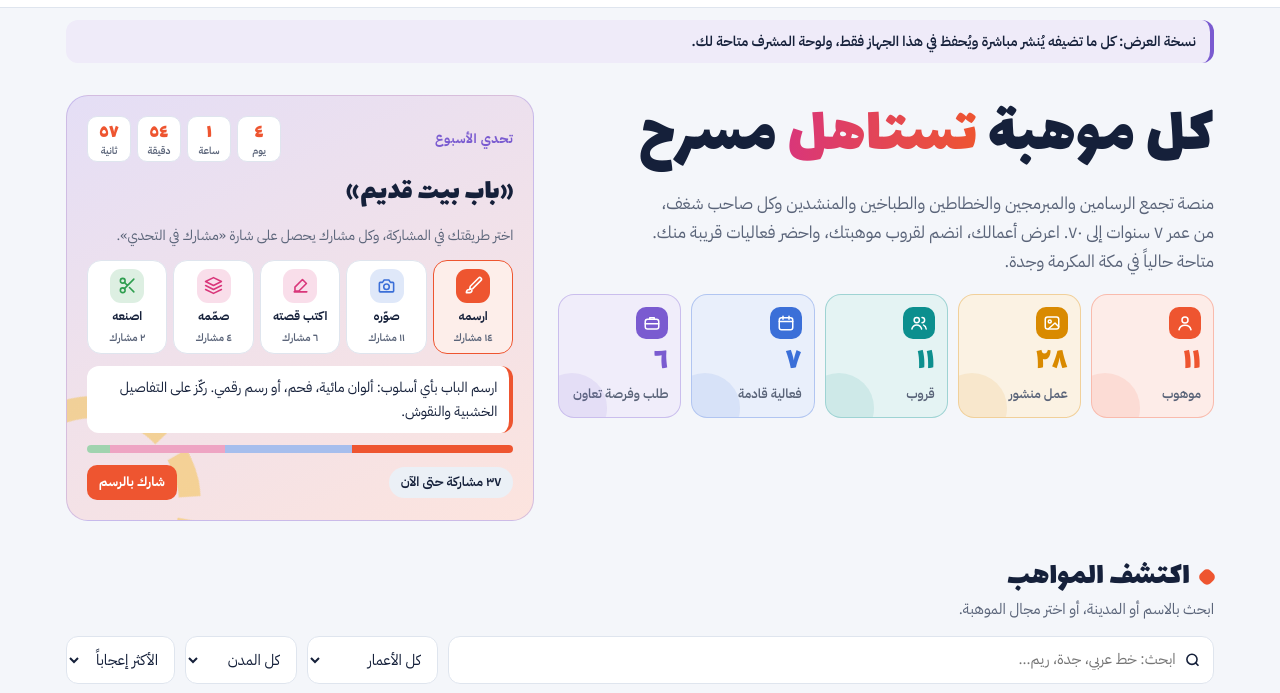
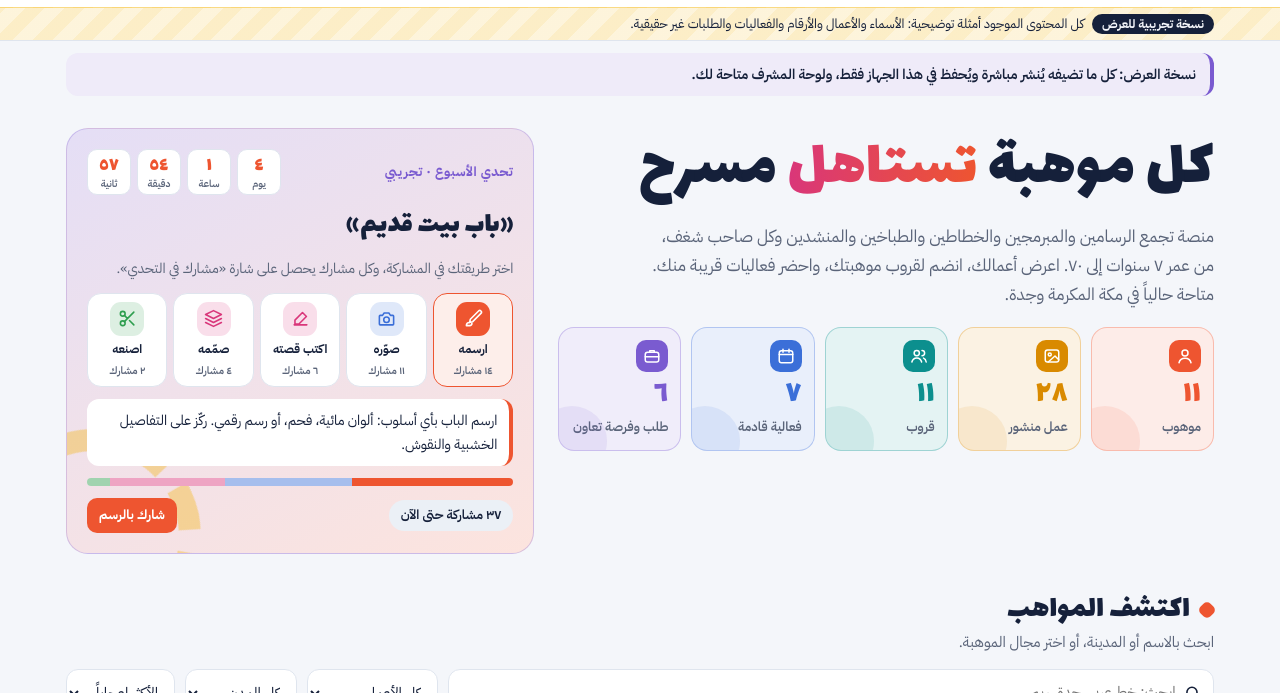
Before and after one commit to 3booza/mawahib-wafan, a plain HTML site: page index.html in a window 1280 px wide. Shown: the part 67-760 px from the top of the page. Drawn offline with Linux system fonts and the light colour scheme.

Commit message:
توضيح أن المنصة نسخة تجريبية للعرض
Co-Authored-By: Claude Opus 5.5 <noreply@anthropic.com>
Claude-Session: https://claude.ai/code/session_016fJpCTGtXmJENzKUT6jZG5

```diff
--- a/index.html
+++ b/index.html
@@ -340,6 +340,12 @@ nav a .ni,nav a .ns{display:none}
   .clock div{min-width:40px}
   .arow .grow{width:100%}
 }
+/* demo notice */
+.demo-ribbon{background:repeating-linear-gradient(-45deg,color-mix(in srgb,var(--sun) 22%,var(--surface)) 0 14px,color-mix(in srgb,var(--sun) 14%,var(--surface)) 14px 28px);border-top:1px solid color-mix(in srgb,var(--sun) 40%,transparent)}
+.demo-ribbon .wrap{display:flex;gap:8px;align-items:baseline;flex-wrap:wrap;padding-block:6px;font-size:13px;line-height:1.5}
+.demo-ribbon b{background:var(--ink);color:var(--bg);padding:1px 10px;border-radius:999px;font-size:12px;white-space:nowrap}
+.demo-ribbon span{color:var(--ink);min-width:0}
+@media (max-width:640px){.demo-ribbon .wrap{font-size:12px;padding-block:5px}}
 @media (prefers-reduced-motion:reduce){*{transition:none!important;animation:none!important}}
 </style>
 
@@ -356,6 +362,7 @@ nav a .ni,nav a .ns{display:none}
       <a href="#join" data-v="join" class="cta"><svg class="ni" viewBox="0 0 24 24" fill="none" stroke="currentColor" stroke-width="2" stroke-linecap="round" stroke-linejoin="round" aria-hidden="true"><circle cx="12" cy="12" r="9"/><path d="M12 8v8M8 12h8"/></svg><span class="nl">أضف موهبتك</span><span class="ns">أضف</span></a>
     </nav>
   </div>
+  <div class="demo-ribbon" role="note"><div class="wrap"><b>نسخة تجريبية للعرض</b><span>كل المحتوى الموجود أمثلة توضيحية: الأسماء والأعمال والأرقام والفعاليات والطلبات غير حقيقية.</span></div></div>
 </header>
 <div class="wrap"><div class="modebar" id="modebar" role="status" hidden></div></div>
 
@@ -375,7 +382,7 @@ nav a .ni,nav a .ns{display:none}
       </div>
     </div>
     <aside class="challenge" aria-label="تحدي الأسبوع" id="chal">
-      <div class="ch-top"><small>تحدي الأسبوع</small><div class="clock num" id="ch-clock" aria-label="الوقت المتبقي"></div></div>
+      <div class="ch-top"><small>تحدي الأسبوع · تجريبي</small><div class="clock num" id="ch-clock" aria-label="الوقت المتبقي"></div></div>
       <h2>«باب بيت قديم»</h2>
       <p>اختر طريقتك في المشاركة، وكل مشارك يحصل على شارة «مشارك في التحدي».</p>
       <div class="acts" id="ch-acts" role="group" aria-label="طرق المشاركة"></div>
@@ -566,7 +573,7 @@ nav a .ni,nav a .ns{display:none}
   </div>
 </section>
 </main>
-<footer class="wrap"><span class="fmark"><svg viewBox="0 0 66 66" aria-hidden="true"><path class="pal" d="M33 5C16 5 4 17 4 32c0 13 9 22 19 22 6 0 7-4 5-8-2-5 1-8 6-8h8c10 0 20-6 20-17C62 12 49 5 33 5z" fill="#EE5530"/><circle cx="18" cy="26" r="5" fill="#F2B100"/><circle cx="28" cy="15" r="5" fill="#fff"/><circle cx="42" cy="15" r="5" fill="#0C8F8E"/><path class="star" d="M50 40l2.4 5.2 5.6.6-4.2 3.8 1.2 5.6-5-2.9-5 2.9 1.2-5.6-4.2-3.8 5.6-.6z" fill="#3B6FD8"/></svg>مواهب وفن · نسخة تجريبية</span></footer>
+<footer class="wrap"><span class="fmark"><svg viewBox="0 0 66 66" aria-hidden="true"><path class="pal" d="M33 5C16 5 4 17 4 32c0 13 9 22 19 22 6 0 7-4 5-8-2-5 1-8 6-8h8c10 0 20-6 20-17C62 12 49 5 33 5z" fill="#EE5530"/><circle cx="18" cy="26" r="5" fill="#F2B100"/><circle cx="28" cy="15" r="5" fill="#fff"/><circle cx="42" cy="15" r="5" fill="#0C8F8E"/><path class="star" d="M50 40l2.4 5.2 5.6.6-4.2 3.8 1.2 5.6-5-2.9-5 2.9 1.2-5.6-4.2-3.8 5.6-.6z" fill="#3B6FD8"/></svg>مواهب وفن · نسخة تجريبية للعرض، وكل المحتوى أمثلة توضيحية</span></footer>
 <div id="modalRoot"></div>
 <div id="toastRoot"></div>
 </div>
@@ -775,7 +782,7 @@ function renderEvents(){
     const left=Math.max(0,e.seats-(ex?Math.floor(e.seats*0.6):0)-cnt('rsvp',e.id));
     return `<article class="event" style="--cc:var(${c.c})">
       <div class="date"><b class="num">${ar(e.day)}</b><span>${e.mon}</span></div>
-      <div class="ebody"><div class="nm"><h3>${e.t}</h3><span class="tag">${c.n}</span></div>
+      <div class="ebody"><div class="nm"><h3>${e.t}</h3><span class="tag">${c.n}</span><span class="badge">مثال</span></div>
         <div class="meta">${e.city} · ${e.place} · ${e.time}</div>
         <div class="meta num">الفئة: ${e.ages} · المقاعد المتبقية: ${ar(left)}</div>
         <div class="grow"><button class="btn sm ${r?'':'primary'}" data-rsvp="${e.id}">${r?'مسجّل ✓ إلغاء':'سجّل حضورك'}</button>
```
